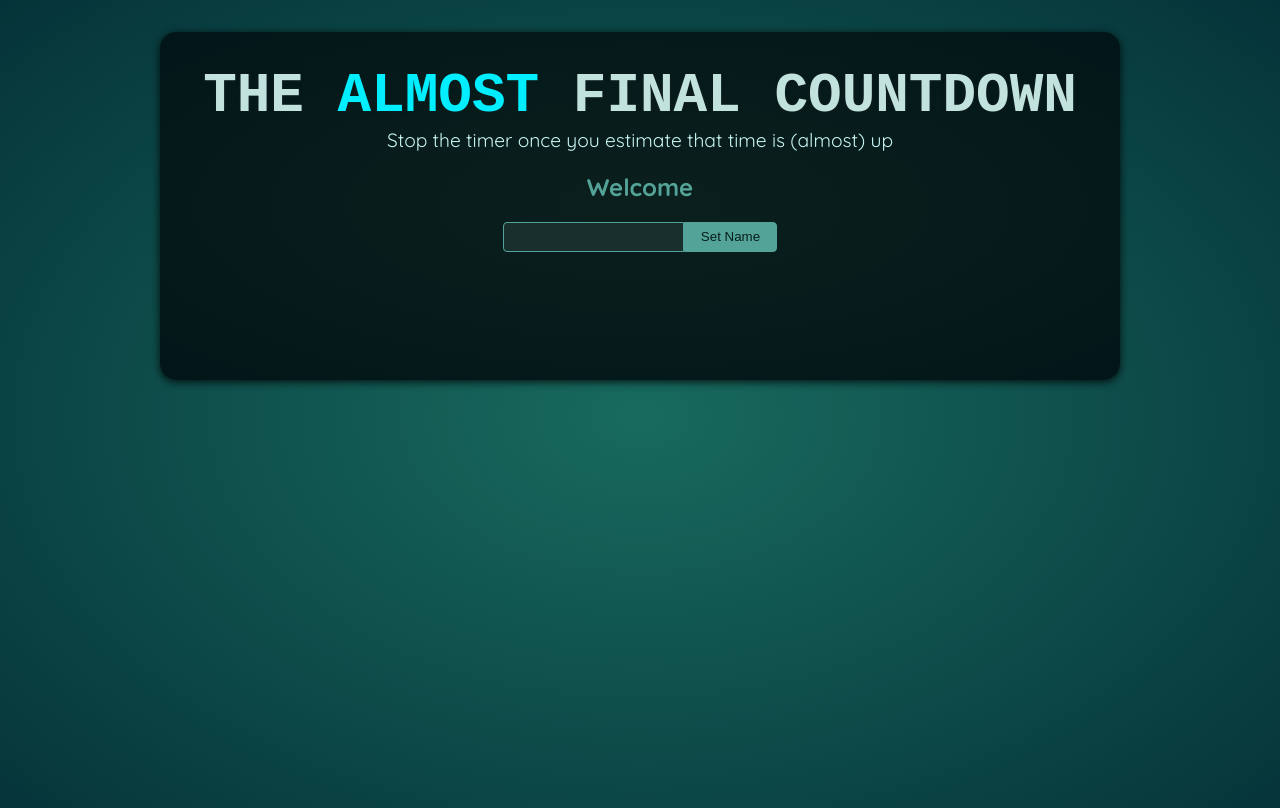
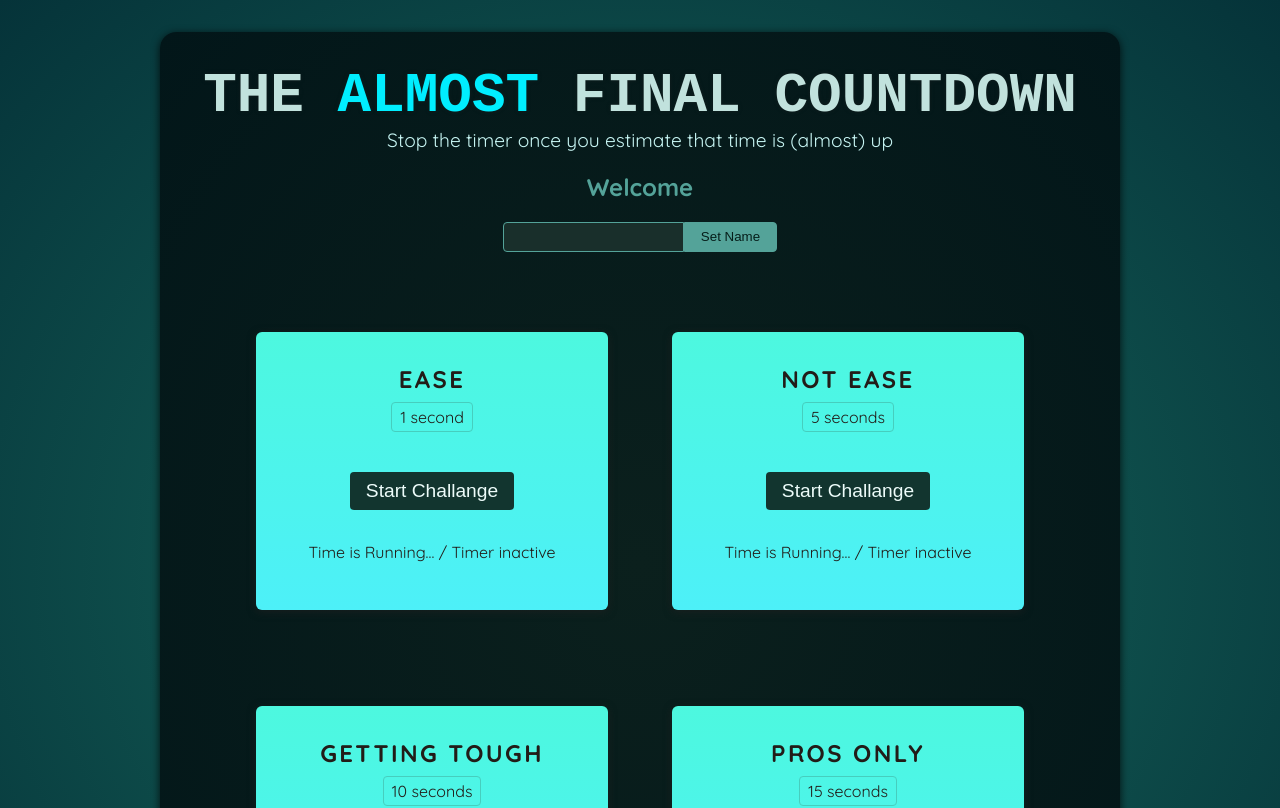
Before and after one commit to VanyaLyashuk/almost-final-countdown, a React (Vite) app: page / in a window 1280 px wide. Shown: the top 808 px of the page. Built offline with nearby package versions, Linux system fonts and the light colour scheme; a web font is replaced by a local one.

Commit message:
feat(app): render TimerChallenge component in App

```diff
--- a/src/App.jsx
+++ b/src/App.jsx
@@ -1,10 +1,16 @@
-import Player from './components/Player.jsx';
+import Player from "./components/Player.jsx";
+import TimerChallange from "./components/TimerChallange.jsx";
 
 function App() {
   return (
     <>
       <Player />
-      <div id="challenges"></div>
+      <div id="challenges">
+        <TimerChallange title="Ease" targetTime={1} />
+        <TimerChallange title="Not Ease" targetTime={5} />
+        <TimerChallange title="Getting tough" targetTime={10} />
+        <TimerChallange title="Pros only" targetTime={15} />
+      </div>
     </>
   );
 }
```
